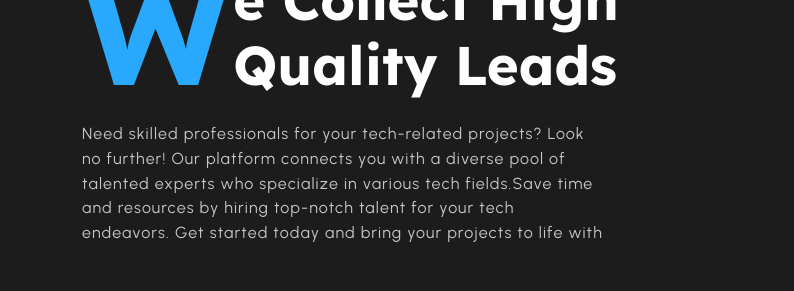
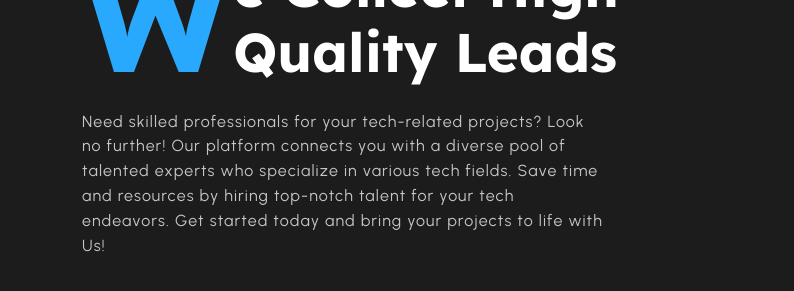
Before and after one commit to Aparnaa666/at-your-services-website, a plain HTML site: page index.html in a window 1280 px wide. Shown: the part 259-550 px from the top of the page, 0-794 px from the left. Drawn offline with nearby package versions, Linux system fonts and the light colour scheme; grey boxes are pictures that could not be loaded.

Commit message:
Update index.html

```diff
--- a/index.html
+++ b/index.html
@@ -54,7 +54,7 @@
                         We Collect High Quality Leads
                     </h1>
                     <p class="mt-3 mb-5  para-width text-light-grey ">
-                        Need skilled professionals for your tech-related projects? Look no further! Our platform connects you with a diverse pool of talented experts who specialize in various tech fields.Save time and resources by hiring top-notch talent for your tech endeavors. Get started today and bring your projects to life with
+                        Need skilled professionals for your tech-related projects? Look no further! Our platform connects you with a diverse pool of talented experts who specialize in various tech fields. Save time and resources by hiring top-notch talent for your tech endeavors. Get started today and bring your projects to life with Us!
                     </p>
 
                     <div class="text-center w-100 text-md-start">
```
